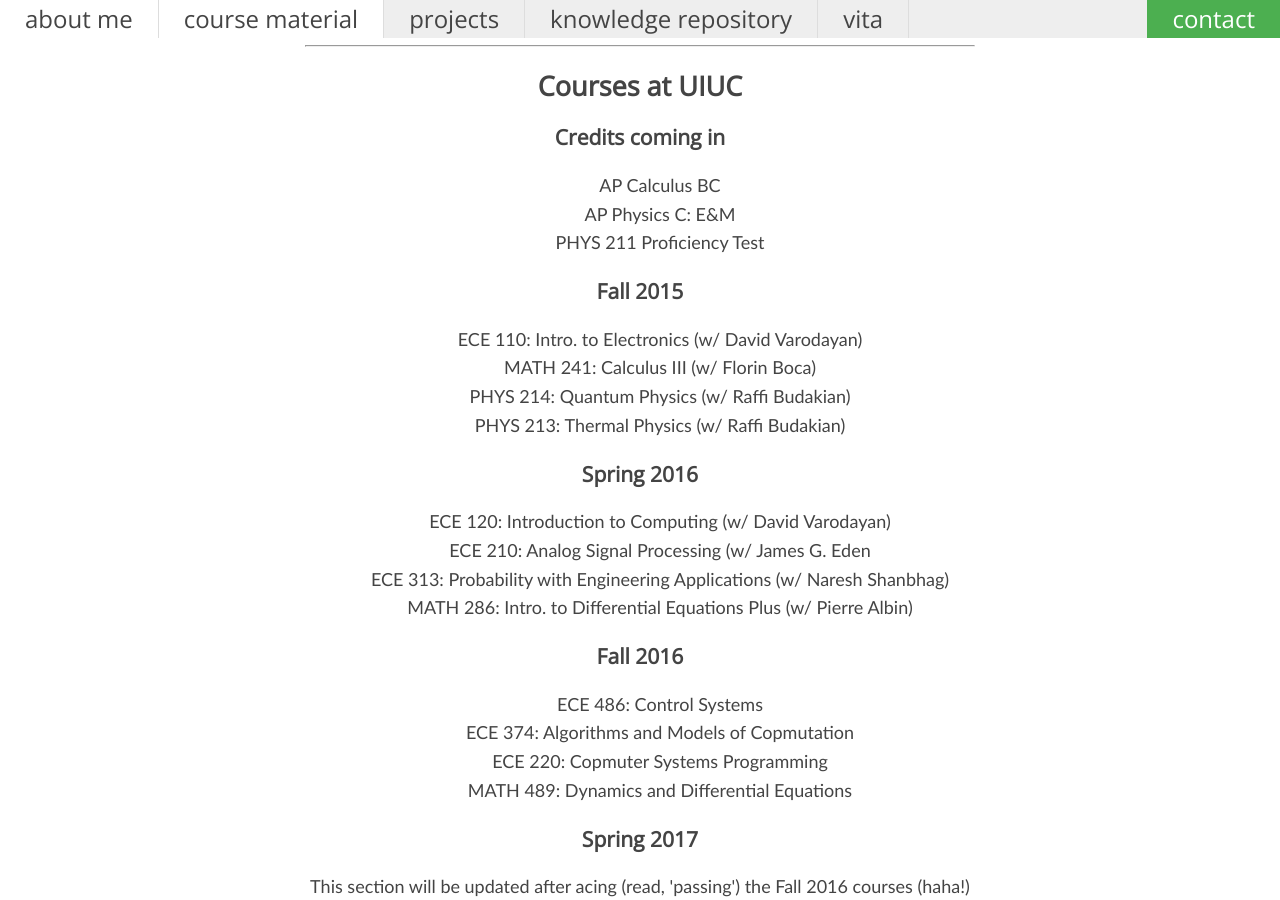
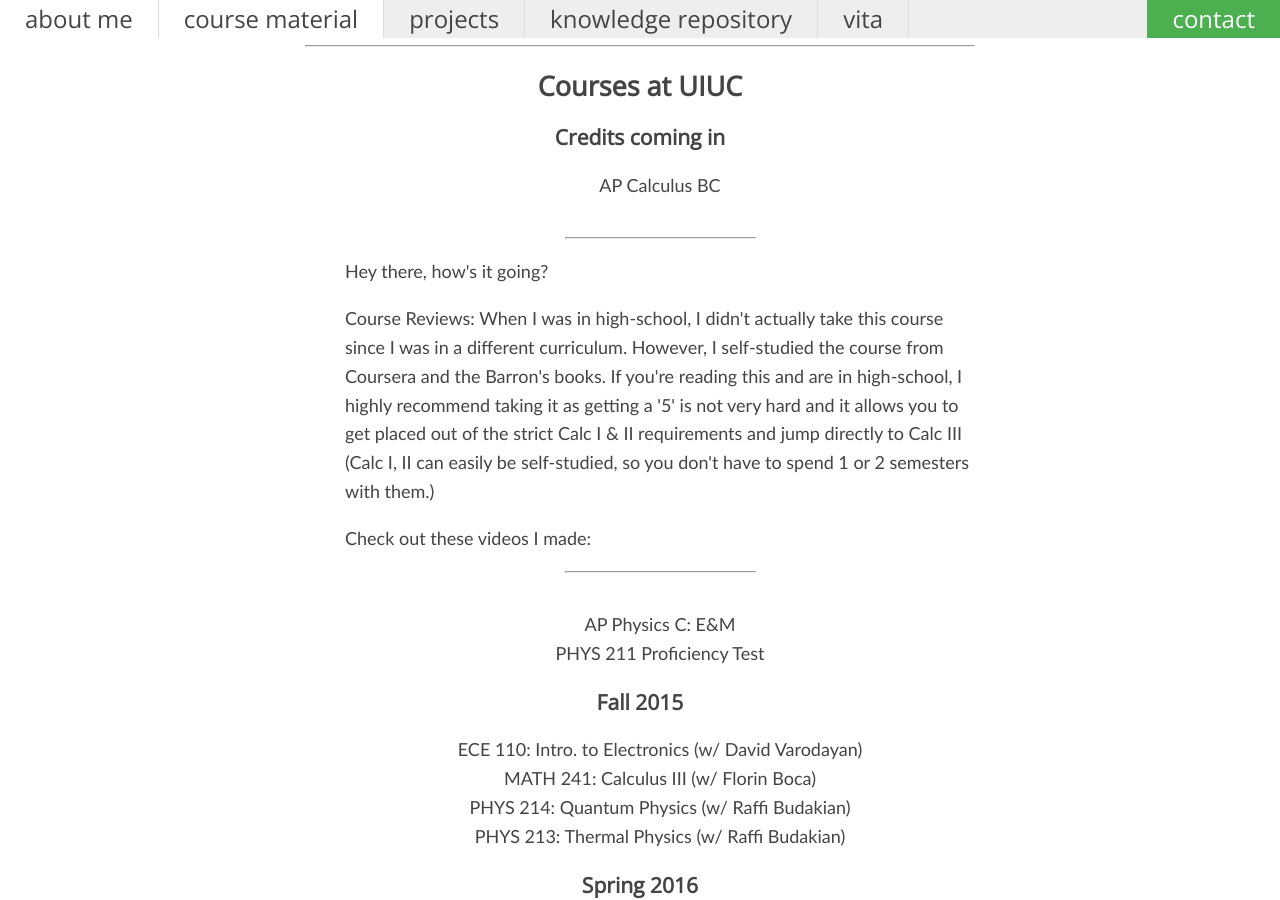
Before and after one commit to akashdeepdeb/akash.github.io, a Jekyll site: the page built from course_material/index.html, in a window 1280 px wide and 900 px high, scrolled down 612 px. Built offline with Jekyll 4.4.1, drawn with Linux system fonts in a browser that asks for light colours.

Commit message:
Update index.html

```diff
--- a/course_material/index.html
+++ b/course_material/index.html
@@ -53,10 +53,13 @@
 </h3>
 <ul>
   <li><a href = "javascript:showhide('calcBC')">AP Calculus BC</a></li>
-  <div id = "calcBC" style = "display:none;">
+  <div style = "text-align: left" id = "calcBC" style = "display:none;">
    <br>
 <hr width = "30%">
  <p>Hey there, how's it going?</p>
+ <p>Course Reviews: When I was in high-school, I didn't actually take this course since I was in a different curriculum. However, I self-studied the course from Coursera and the Barron's books. If you're reading this and are in high-school, I highly recommend taking it as getting a '5' is not very hard and
+ it allows you to get placed out of the strict Calc I & II requirements and jump directly to Calc III (Calc I, II can easily be self-studied, so you don't have to spend 1 or 2 semesters with them.)</p>
+ <p> Check out these videos I made: </p>
 <hr width = "30%">
 <br>
   </div>
```
